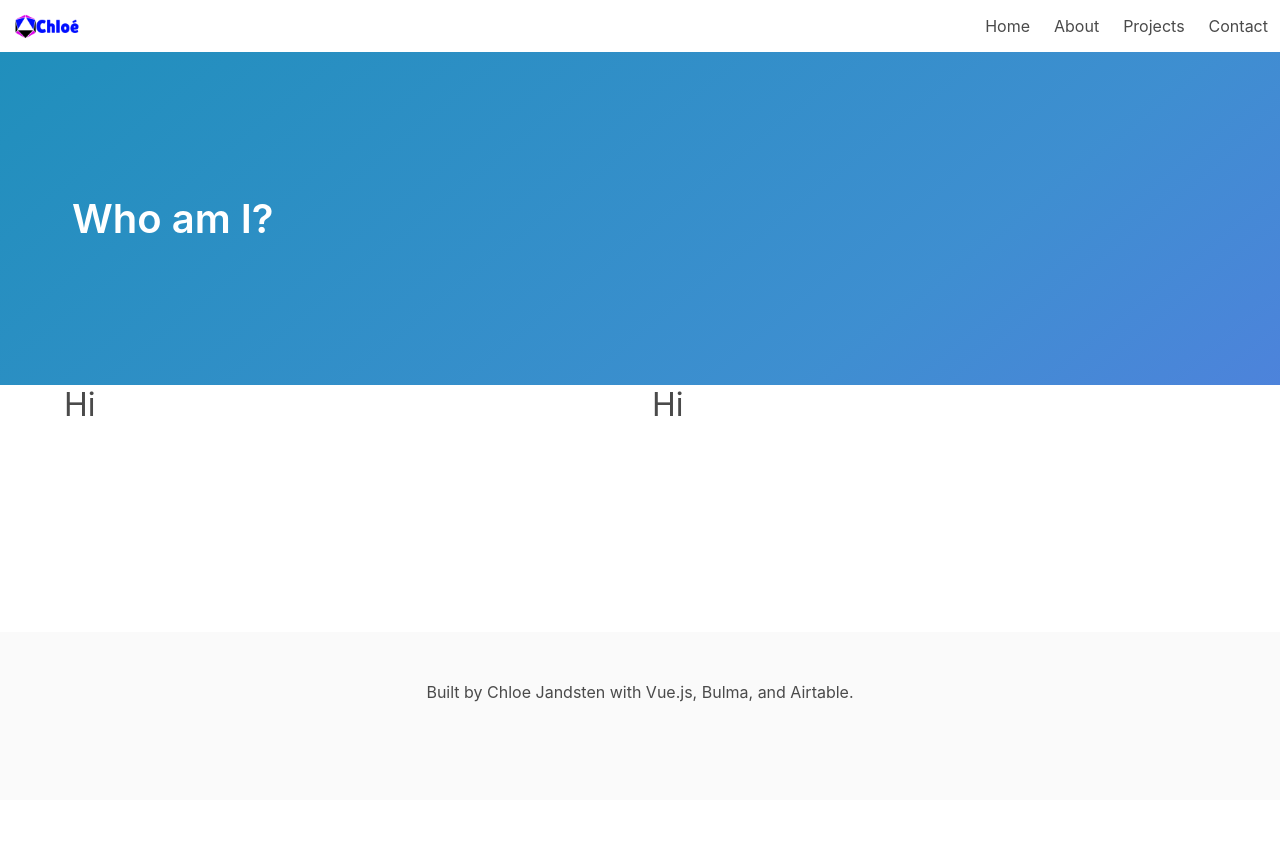
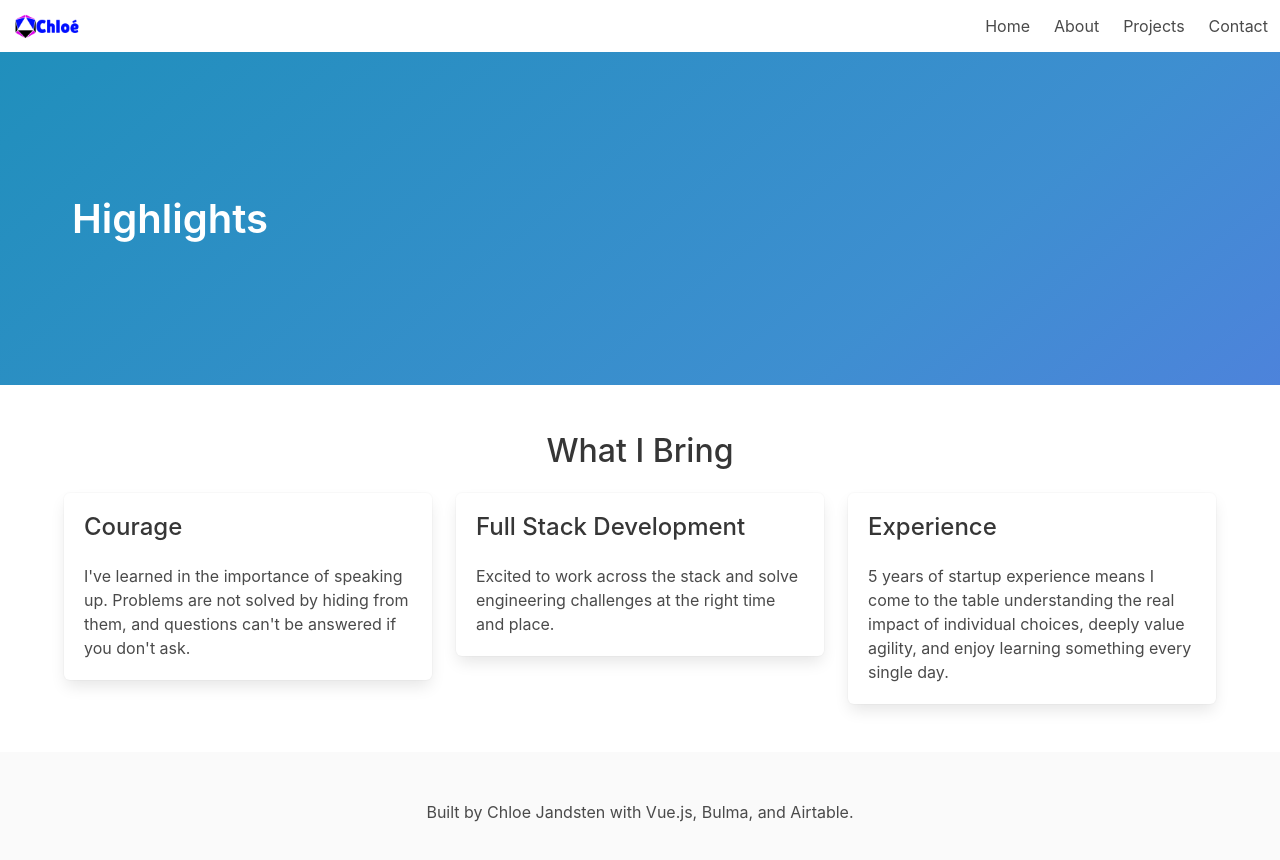
Before and after one commit to KuroiiJ/portfolio, a Vue app: page /about in a window 1280 px wide. Shown: the top 860 px of the page. Before the commit the page ends 800 px from the top, so only its background shows below. Built offline with nearby package versions, Linux system fonts and the light colour scheme; what vue-simple-markdown would draw is missing.

Commit message:
Updates to about section

```diff
--- a/src/main.js
+++ b/src/main.js
@@ -5,11 +5,10 @@ import VueSimpleMarkdown from 'vue-simple-markdown'
 import 'vue-simple-markdown/dist/vue-simple-markdown.css'
 import { library } from '@fortawesome/fontawesome-svg-core'
 import { faGithub, faTwitter, faLinkedin, faInstagram } from '@fortawesome/free-brands-svg-icons'
-import { faUserSecret, faPaperPlane } from '@fortawesome/free-solid-svg-icons'
+import { faPaperPlane } from '@fortawesome/free-solid-svg-icons'
 import { FontAwesomeIcon } from '@fortawesome/vue-fontawesome'
 
 Vue.use(VueSimpleMarkdown)
-library.add(faUserSecret)
 library.add(faGithub, faTwitter, faPaperPlane, faLinkedin, faInstagram)
 
 Vue.component('font-awesome-icon', FontAwesomeIcon)
--- a/src/views/About.vue
+++ b/src/views/About.vue
@@ -4,27 +4,50 @@
 			<div class="hero-body">
 				<div class="container">
 					<h1 class="title is-2">
-						Who am I?
+						Highlights
 					</h1>
 				</div>
 			</div>
 		</section>
-        <section>
+       <section class="section">
+			<h2 class="title is-3 has-text-weight-medium has-text-centered">
+				What I Bring
+			</h2>
 			<div class="container">
 				<div class="columns">
 					<div class="column">
-						<content class="is-large">
-							<h1 class="subtitle is-3">Hi</h1>
-						</content>
+						<div class="box">
+							<h3 class="title is-4 has-text-weight-medium">
+								Courage
+							</h3>
+							<p>
+								I've learned in the importance of speaking up. Problems are not solved by hiding from them, and questions can't be answered if you don't ask.
+							</p>
+						</div>
 					</div>
 					<div class="column">
-						<content class="is-large">
-							<h1 class="subtitle is-3">Hi</h1>
-						</content>
+						<div class="box">
+							<h3 class="title is-4 has-text-weight-medium">
+								Full Stack Development
+							</h3>
+							<p>
+								Excited to work across the stack and solve engineering challenges at the right time and place.
+							</p>
+						</div>
+					</div>
+					<div class="column">
+						<div class="box">
+							<h3 class="title is-4 has-text-weight-medium">
+								Experience
+							</h3>
+							<p>
+								5 years of startup experience means I come to the table understanding the real impact of individual choices, deeply value agility, and enjoy learning something every single day.
+							</p>
+						</div>
 					</div>
 				</div>
 			</div>
-        </section>
+		</section>
   </div>
 </template>
 
--- a/src/views/Contact.vue
+++ b/src/views/Contact.vue
@@ -14,11 +14,14 @@
 
 
 		<section class="section">
+		<h2 class="title is-3 has-text-weight-medium has-text-centered">
+				Where to find me:
+			</h2>
 			<div class="container">
 				<div class="columns is-centered">
-					<div class="column is-two-thirds">
+					<div class="column is-three-fifths">
 						<div class="box">
-              <p class="buttons">
+              <p class="buttons is-centered">
                 <button class="button">
 
                   <span><a href="https://github.com/KuroiiJ"><font-awesome-icon :icon="['fab', 'github']" />  GitHub </a></span>
--- a/src/views/Home.vue
+++ b/src/views/Home.vue
@@ -12,7 +12,7 @@
                     <div class="column">
                         <h1 class="title is-2"> <span class="multicolortext"><br/><br/>I'm Chloé Jandsten</span></h1>
                         <h2 class="subtitle is-3">Enthusiastic. Passionate. Experienced.</h2>
-                        <h3 class="subtitle is-4">I'm an excitable developer based in NYC.</h3>
+                        <h3 class="subtitle is-4">I am a NYC-based fullstack software engineer with a background in developer marketing, project management, and start-ups. Welcome to my site!</h3>
                     </div>
                     </div>
 
```
